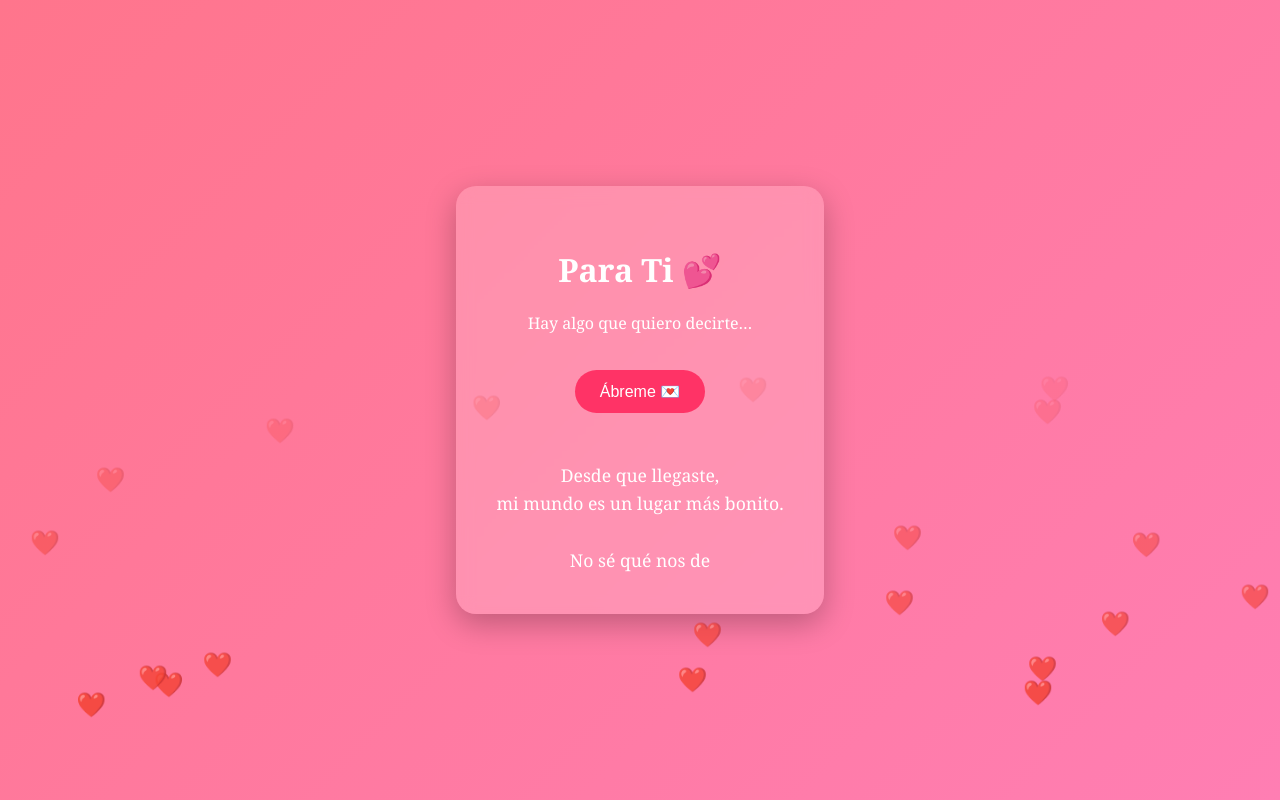
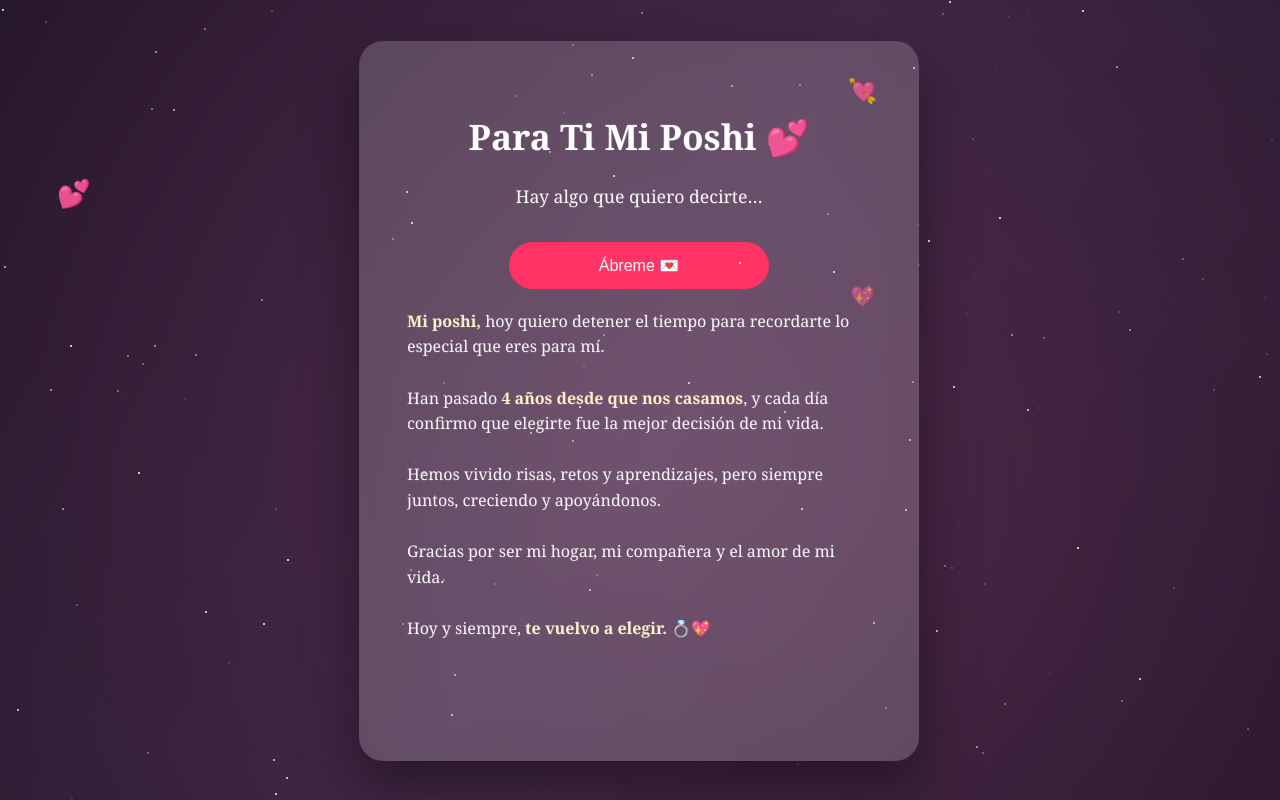
Before and after one commit to JhonyMB-01/San-Valentin-Fabi, a plain HTML site: page index.html in a window 1280 px wide. Both pictures are taken after a click on the button "Ábreme 💌". Drawn offline with Linux system fonts and the light colour scheme.

Commit message:
Refactor HTML structure and styles for improvement

```diff
--- a/index.html
+++ b/index.html
@@ -2,114 +2,316 @@
 <html lang="es">
 <head>
 <meta charset="UTF-8">
+<meta name="viewport" content="width=device-width, initial-scale=1.0">
 <title>Para Ti 💖</title>
 
 <style>
+:root { --rosa:#ff3366; }
+
+* { box-sizing:border-box; }
+
 body {
   margin: 0;
-      height: 100vh;
-      background: linear-gradient(135deg, #ff758c, #ff7eb3);
+  min-height: 100vh;
   display: flex;
   justify-content: center;
   align-items: center;
+  overflow-x: hidden;
+  overflow-y: auto;
   font-family: 'Georgia', serif;
-      overflow: hidden;
+  background: #0d0d1a;
   color: white;
-      text-align: center;
+  padding: 1rem;
 }
 
-    .card {
-      background: rgba(255, 255, 255, 0.18);
-      padding: 40px;
-      border-radius: 20px;
-      max-width: 380px;
-      backdrop-filter: blur(8px);
-      box-shadow: 0 10px 30px rgba(0,0,0,0.25);
+/* Fondo */
+#fondo {
+  position: fixed;
+  inset: 0;
+  background: linear-gradient(120deg,#0d0d1a,#1a1a2e,#0d0d1a);
+  z-index:-2;
+}
+.aurora {
+  position:absolute;
+  width:300%;
+  height:200%;
+  top:-50%;
+  left:-100%;
+  background:radial-gradient(circle,rgba(255,100,180,.25),transparent 70%);
+  filter:blur(60px);
+  animation:auroraMove 18s infinite alternate;
+}
+@keyframes auroraMove { to{transform:rotate(25deg) translate(120px,60px);} }
+
+/* Estrellas */
+.star{
+  position:absolute;
+  width:2px;height:2px;
+  background:white;border-radius:50%;
+  opacity:0;animation:twinkle 3s infinite;
+}
+@keyframes twinkle{50%{opacity:1;}}
+
+/* Card */
+.card{
+  background:rgba(255,255,255,0.18);
+  padding:clamp(1.5rem,4vw,3rem);
+  border-radius:24px;
+  max-width:560px;width:100%;
+  max-height:90vh;overflow-y:auto;
+  backdrop-filter:blur(14px);
+  box-shadow:0 25px 60px rgba(0,0,0,.45);
+  text-align:center;
 }
 
-    button {
-      margin-top: 20px;
-      padding: 12px 25px;
-      font-size: 1em;
-      border: none;
-      border-radius: 30px;
-      background: #ff3366;
-      color: white;
-      cursor: pointer;
+.card.vibrate{animation:vibrar .25s infinite alternate;}
+@keyframes vibrar{
+  from{transform:translate(1px,-1px);}
+  to{transform:translate(-1px,1px);}
 }
 
-    #carta {
-      margin-top: 20px;
-      font-size: 1.1em;
-      line-height: 1.6;
-      white-space: pre-line;
-      min-height: 120px;
+h1{font-size:clamp(1.5rem,4vw,2.2rem);}
+p{font-size:clamp(1rem,2.5vw,1.1rem);}
+
+button{
+  margin-top:1rem;
+  padding:.9rem 1.8rem;
+  border:none;border-radius:30px;
+  background:var(--rosa);color:white;
+  font-size:clamp(.95rem,2.5vw,1rem);
+  cursor:pointer;width:100%;max-width:260px;
 }
 
+#carta{text-align:left;margin-top:1.2rem;line-height:1.6;}
+#carta strong{color:#fff6c9;}
+
+#pregunta,#respuestas{
+  margin-top:1.2rem;
+  opacity:0;visibility:hidden;
+  transition:opacity 1s ease;
+}
+.mostrar{opacity:1!important;visibility:visible!important;}
+
+@keyframes fadeIn{
+  from{opacity:0;transform:translateY(10px);}
+  to{opacity:1;transform:translateY(0);}
+}
+
+/* Corazones */
 .heart {
   position: absolute;
-      font-size: 24px;
-      animation: float 4s linear infinite;
+  animation: subir 6s linear forwards;
+  opacity: 0;
+}
+@keyframes subir {
+  0% { transform: translateY(0); opacity: 0; }
+  20% { opacity: 1; }
+  100% { transform: translateY(-110vh); opacity: 0; }
 }
 
-    @keyframes float {
-      0% { transform: translateY(100vh); opacity: 0; }
-      50% { opacity: 1; }
-      100% { transform: translateY(-10vh); opacity: 0; }
+/* Canvas */
+canvas{
+  position:fixed;
+  inset:0;
+  pointer-events:none;
+  z-index:999;
 }
 </style>
 </head>
+
 <body>
 
-  <!-- 🎵 AUDIO DESDE ONEDRIVE -->
-  <audio id="musica" loop preload="auto">
-    <source src="https://www.dropbox.com/scl/fi/x0zybmvanqoi3kl1ozuf7/One-Piece-Ending-1-Memories-Sub-mp3cut.net.mp3?rlkey=lii70hxs5eq1pn6g1dho65icm&st=438qr7a7&raw=1" type="audio/mpeg">
+<div id="fondo"><div class="aurora"></div></div>
+<audio id="musica" loop>
+  <source src="https://www.dropbox.com/scl/fi/q9yslidz4h27xqndg335t/She-is-Clazziquai.mp3?rlkey=5cuk7pcxhk1ld42vaqqo1jn4z&st=r5bmkd33&raw=1" type="audio/mpeg">
 </audio>
 
-  <div class="card">
-    <h1>Para Ti 💕</h1>
+<canvas id="confetti"></canvas>
+<canvas id="fireworks"></canvas>
+
+<div class="card" id="modal">
+  <h1>Para Ti Mi Poshi 💕</h1>
   <p>Hay algo que quiero decirte…</p>
+
   <button onclick="iniciar()">Ábreme 💌</button>
+
   <div id="carta"></div>
+
+  <div id="pregunta">¿Quieres seguir siendo mi San Valentín? 💖</div>
+  <div id="respuestas">
+    <button onclick="respuesta('Sí 💕')">Sí 💕</button>
+    <button onclick="respuesta('Obvio 😌')">Obvio 😌</button>
+  </div>
 </div>
 
 <script>
+/* CARTA */
+const bloques=[
+"<strong>Mi poshi,</strong> hoy quiero detener el tiempo para recordarte lo especial que eres para mí.",
+"Han pasado <strong>4 años desde que nos casamos</strong>, y cada día confirmo que elegirte fue la mejor decisión de mi vida.",
+"Hemos vivido risas, retos y aprendizajes, pero siempre juntos, creciendo y apoyándonos.",
+"Gracias por ser mi hogar, mi compañera y el amor de mi vida.",
+"Hoy y siempre, <strong>te vuelvo a elegir.</strong> 💍💖"
+];
+
+let index = 0;
 const carta = document.getElementById("carta");
-    const musica = document.getElementById("musica");
 
-    const textoCarta = `
-Desde que llegaste,
-mi mundo es un lugar más bonito.
-
-No sé qué nos depare el futuro,
-pero sí sé que me encanta compartirlo contigo.
-
-Gracias por ser tú 💖
-`;
-
-    let i = 0;
-
-    function iniciar() {
-      musica.play().catch(() => {});
-      escribir();
-      for (let j = 0; j < 20; j++) crearCorazon();
+/* Estrellas */
+const estrellas = window.innerWidth < 600 ? 80 : 160;
+for(let i=0;i<estrellas;i++){
+  const s=document.createElement("div");
+  s.className="star";
+  s.style.top=Math.random()*100+"%";
+  s.style.left=Math.random()*100+"%";
+  s.style.animationDuration=(Math.random()*3+2)+"s";
+  document.body.appendChild(s);
 }
 
-    function escribir() {
-      if (i < textoCarta.length) {
-        carta.innerHTML += textoCarta.charAt(i++);
-        setTimeout(escribir, 40);
+/* CORAZONES */
+let intervaloCorazones;
+function crearCorazon(){
+  const h=document.createElement("div");
+  h.className="heart";
+  h.innerHTML=["❤️","💖","💕","💘"][Math.floor(Math.random()*4)];
+  h.style.left=Math.random()*100+"vw";
+  h.style.fontSize=(Math.random()*22+16)+"px";
+  document.body.appendChild(h);
+  setTimeout(()=>h.remove(), 6000);
+}
+
+function iniciarCorazones(){
+  intervaloCorazones = setInterval(crearCorazon, 700);
+}
+
+/* VIBRACIÓN */
+function vibrar(){
+  if(navigator.vibrate) navigator.vibrate(200);
+}
+
+/* CONFETI */
+const confettiCanvas = document.getElementById("confetti");
+const cctx = confettiCanvas.getContext("2d");
+confettiCanvas.width = innerWidth;
+confettiCanvas.height = innerHeight;
+let confettis = [];
+let confettiActivo = false;
+const maxConfetti = window.innerWidth < 600 ? 80 : 150;
+
+function resizeConfetti(){
+  confettiCanvas.width = innerWidth;
+  confettiCanvas.height = innerHeight;
+}
+window.addEventListener("resize", resizeConfetti);
+
+function crearConfetti(){
+  if(!confettiActivo) return;
+  confettis.push({
+    x: Math.random() * confettiCanvas.width,
+    y: -10,
+    r: Math.random() * 4 + 3,
+    d: Math.random() * 1 + 1,
+    c: ["#ff3366","#fff","#ffcc00","#ff99cc"][Math.floor(Math.random()*4)]
+  });
+}
+
+function animarConfetti(){
+  cctx.clearRect(0,0,confettiCanvas.width,confettiCanvas.height);
+  if(confettiActivo && confettis.length < maxConfetti) crearConfetti();
+
+  confettis.forEach((p, i) => {
+    cctx.fillStyle = p.c;
+    cctx.beginPath();
+    cctx.arc(p.x, p.y, p.r, 0, Math.PI*2);
+    cctx.fill();
+    p.y += p.d;
+    if(p.y > confettiCanvas.height) confettis.splice(i,1);
+  });
+
+  requestAnimationFrame(animarConfetti);
+}
+animarConfetti();
+
+/* FUEGOS ARTIFICIALES */
+const fwCanvas = document.getElementById("fireworks");
+const fctx = fwCanvas.getContext("2d");
+fwCanvas.width = innerWidth;
+fwCanvas.height = innerHeight;
+let sparks = [];
+let fuegosActivos = false;
+
+function resizeFireworks(){
+  fwCanvas.width = innerWidth;
+  fwCanvas.height = innerHeight;
+}
+window.addEventListener("resize", resizeFireworks);
+
+function crearFuego(){
+  if(!fuegosActivos) return;
+  const x = Math.random() * fwCanvas.width;
+  const y = Math.random() * fwCanvas.height / 2;
+  for(let i=0; i<25; i++){
+    sparks.push({
+      x, y,
+      vx: (Math.random()-0.5)*4,
+      vy: (Math.random()-0.5)*4,
+      life: 50
+    });
   }
 }
 
-    function crearCorazon() {
-      const h = document.createElement("div");
-      h.className = "heart";
-      h.innerHTML = "❤️";
-      h.style.left = Math.random() * 100 + "vw";
-      h.style.animationDuration = (Math.random() * 2 + 3) + "s";
-      document.body.appendChild(h);
-      setTimeout(() => h.remove(), 4000);
+setInterval(crearFuego, 1200);
+
+function animarFuegos(){
+  fctx.clearRect(0,0,fwCanvas.width, fwCanvas.height);
+  sparks.forEach((s, i) => {
+    fctx.fillStyle = "rgba(255,200,200,.8)";
+    fctx.fillRect(s.x, s.y, 2, 2);
+    s.x += s.vx;
+    s.y += s.vy;
+    s.life--;
+    if(s.life <= 0) sparks.splice(i,1);
+  });
+  requestAnimationFrame(animarFuegos);
+}
+animarFuegos();
+
+/* ESCRIBIR CARTA */
+function iniciar(){
+    const audio=document.getElementById("musica");
+    audio.volume=0.8;
+    audio.play().catch(()=>{});
+  document.getElementById("modal").classList.add("vibrate");
+  escribir();
+  iniciarCorazones();
+}
+
+function escribir(){
+  if(index < bloques.length){
+    carta.innerHTML += bloques[index] + "<br><br>";
+    index++;
+    setTimeout(escribir, 600);
+  } else {
+    pregunta.classList.add("mostrar");
+    respuestas.classList.add("mostrar");
+  }
+}
+
+/* RESPUESTA */
+function respuesta(valor){
+  vibrar();
+  clearInterval(intervaloCorazones);
+
+  // ACTIVA CONFETI + FUEGOS SOLO AL ACEPTAR
+  confettiActivo = true;
+  fuegosActivos = true;
+
+  respuestas.innerHTML = `
+    <p style="font-size:1.4rem;animation:fadeIn 1s;">
+      Me encanta que hayas dicho <strong>${valor}</strong> 💖✨<br>
+      Gracias por estos 4 años increíbles 💍
+    </p>
+  `;
 }
 </script>
 
```
Lines whose indentation alone changed are shown as unchanged.
